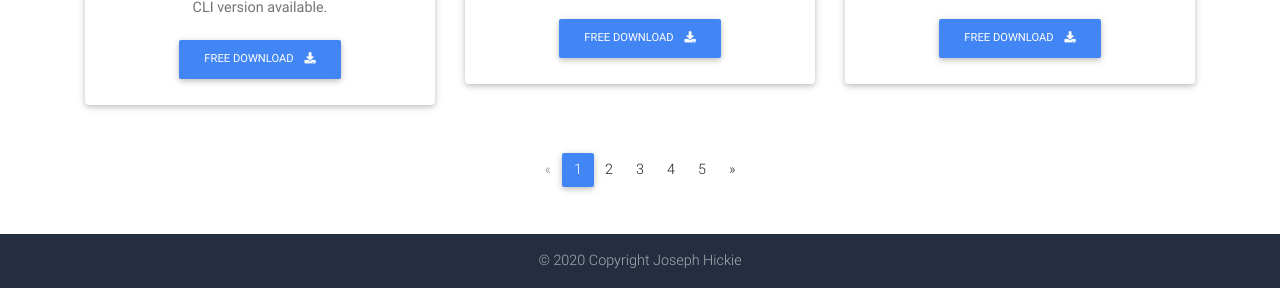
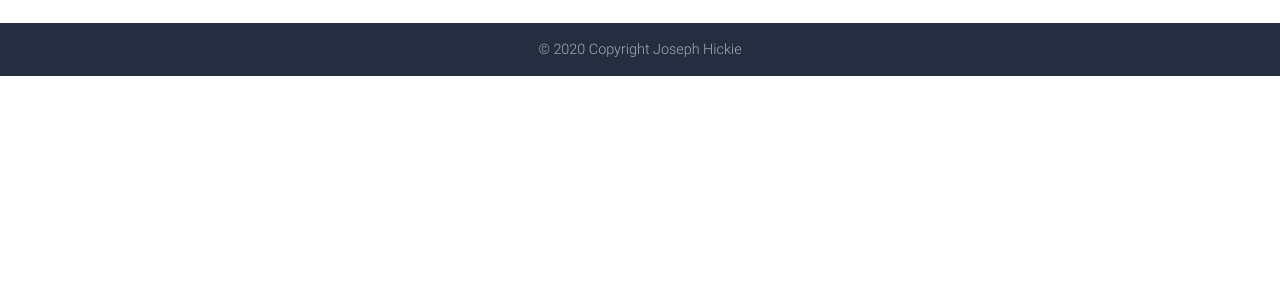
Before and after one commit to josephhic/josephhic.github.io, a plain HTML site: page index.html in a window 1280 px wide. Shown: the part 1529-1817 px from the top of the page. After the commit the page ends 1605 px from the top, so only its background shows below. Drawn offline with Linux system fonts and the light colour scheme.

Commit message:
cleaning

```diff
--- a/index.html
+++ b/index.html
@@ -86,18 +86,14 @@
                 <div class="card-body text-white text-center py-5 px-5 my-5">
 
                     <h1 class="mb-4">
-                        <strong>Learn Bootstrap 4 with MDB</strong>
+                        <strong>Joseph Hickie</strong>
                     </h1>
                     <p>
-                        <strong>Best & free guide of responsive web design</strong>
+                        <strong>DPhil student | University of Oxford</strong>
                     </p>
                     <p class="mb-4">
-                        <strong>The most comprehensive tutorial for the Bootstrap 4. Loved by over 500 000 users. Video and written
-                            versions available. Create your own, stunning website.</strong>
+                        <strong></strong>
                     </p>
-                    <a target="_blank" href="https://mdbootstrap.com/education/bootstrap/" class="btn btn-outline-white btn-lg">Start free tutorial
-                        <i class="fas fa-graduation-cap ml-2"></i>
-                    </a>
 
                 </div>
                 <!-- Content -->
@@ -308,45 +304,6 @@
                 </div>
                 <!--Grid row-->
 
-                <!--Pagination-->
-                <nav class="d-flex justify-content-center wow fadeIn">
-                    <ul class="pagination pg-blue">
-
-                        <!--Arrow left-->
-                        <li class="page-item disabled">
-                            <a class="page-link" href="#" aria-label="Previous">
-                                <span aria-hidden="true">&laquo;</span>
-                                <span class="sr-only">Previous</span>
-                            </a>
-                        </li>
-
-                        <li class="page-item active">
-                            <a class="page-link" href="#">1
-                                <span class="sr-only">(current)</span>
-                            </a>
-                        </li>
-                        <li class="page-item">
-                            <a class="page-link" href="#">2</a>
-                        </li>
-                        <li class="page-item">
-                            <a class="page-link" href="#">3</a>
-                        </li>
-                        <li class="page-item">
-                            <a class="page-link" href="#">4</a>
-                        </li>
-                        <li class="page-item">
-                            <a class="page-link" href="#">5</a>
-                        </li>
-
-                        <li class="page-item">
-                            <a class="page-link" href="#" aria-label="Next">
-                                <span aria-hidden="true">&raquo;</span>
-                                <span class="sr-only">Next</span>
-                            </a>
-                        </li>
-                    </ul>
-                </nav>
-                <!--Pagination-->
 
             </section>
             <!--Section: Cards-->
```
